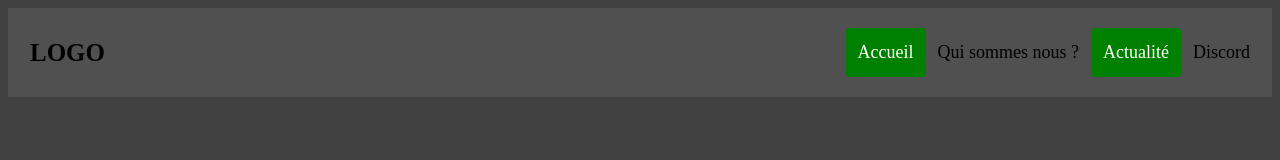
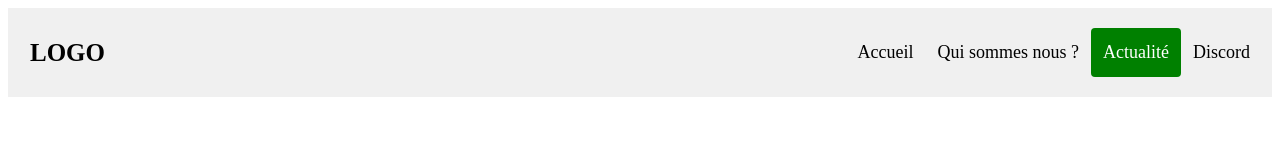
Before and after one commit to Remisdv/LEDICTATEURREMI, a plain HTML site: page site/actu.html in a window 1280 px wide. Drawn offline with Linux system fonts and the light colour scheme.

Commit message:
correction
correction ereur html et css

```diff
--- a/site/actu.html
+++ b/site/actu.html
@@ -10,7 +10,7 @@
     <div class="header">
         <a href="#default" class="logo">LOGO</a>
         <div class="header-right">
-          <a class="active" href="index.html">Accueil</a>
+          <a href="index.html">Accueil</a>
           <a href="nous.html">Qui sommes nous ?</a>
           <a class="active"href="actu.html">Actualité</a>
           <a href="">Discord</a>
--- a/site/css.css
+++ b/site/css.css
@@ -1,12 +1,10 @@
 /* Style the header with a grey background and some padding */
-body {
-    background-color: rgb(65, 65, 65);
-  }
+
 
 
 .header {
   overflow: hidden;
-  background-color: rgba(80, 80, 80);
+  background-color: rgb(240, 240, 240);
   padding: 20px 10px;
 }
 
@@ -33,10 +31,9 @@ body {
 
 /* Change the background color on mouse-over */
 .header a:hover {
-
-  background-color: white;
-  color: white;
-}
+    background-color: #ddd;
+    color: black;
+  }
 
 /* Style the active/current link*/
 .header a.active {
```
